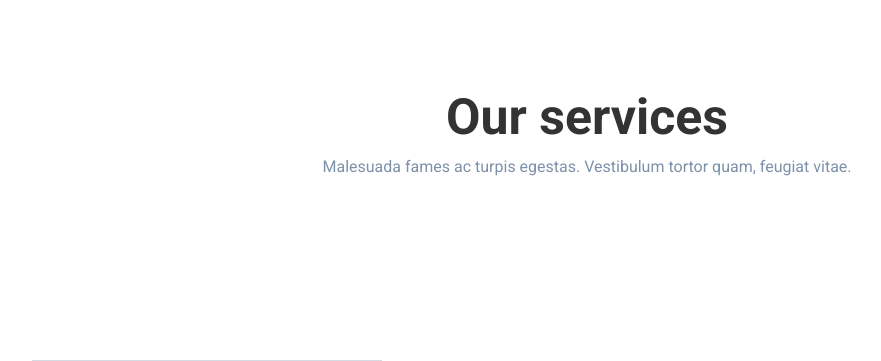
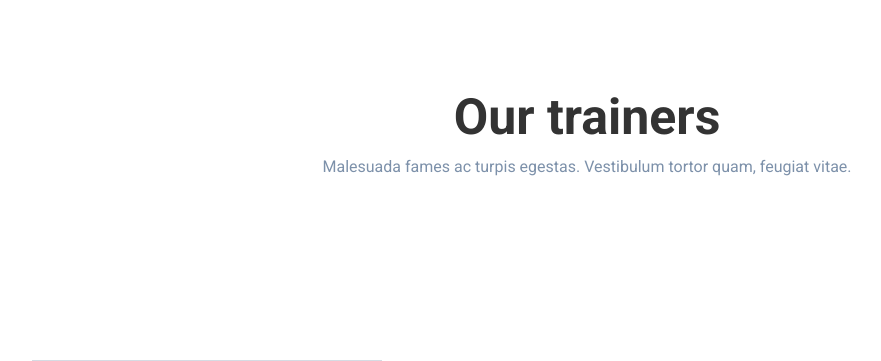
Before and after one commit to Al-x-R/sportClub_Site, a Django app: template maximus/templates/trainers/trainers.html in a window 1280 px wide. Shown: the part 86-447 px from the top of the page, without its empty margins (53-934 px from the left). Run offline with Django 3.2, Linux system fonts and the light colour scheme; the template is opened without the code that fills it: values that come from a table or form of the project are taken from there, others are empty; tables that the repository leaves empty hold one stand-in row (values such as "Sample post"); grey boxes marked "Sample" are stand-in pictures; some libraries are stand-ins or nearby versions.

Commit message:
fixed html files and trainers views file

```diff
--- a/maximus/templates/trainers/trainers.html
+++ b/maximus/templates/trainers/trainers.html
@@ -7,7 +7,7 @@
 {% block content %}
         <div class="page-title sp" style="">
     <div class="container text-center">
-        <h2>Our services</h2>
+        <h2>Our trainers</h2>
         <p>Malesuada fames ac turpis egestas. Vestibulum tortor quam, feugiat vitae.</p>
     </div>
 </div>    <div class="portfolio-area sp">
@@ -26,7 +26,7 @@
                         </div>
                     </div>
                     <div class="portfolio-content">
-                        <a href="#"><h3>{{ trainer.name }}</h3></a>
+                        <a href="#"><h3>{{ trainer.first_name }}</h3></a>
 
                     </div>
                 </div>
--- a/maximus/trainers/views.py
+++ b/maximus/trainers/views.py
@@ -4,7 +4,7 @@ from .models import Trainer
 
 # Create your views here.
 def index(request):
-    trainers = Trainer.objects.order_by('name')
+    trainers = Trainer.objects.order_by('first_name')
 
     paginator = Paginator(trainers, 6)
     page = request.GET.get('page')
```
